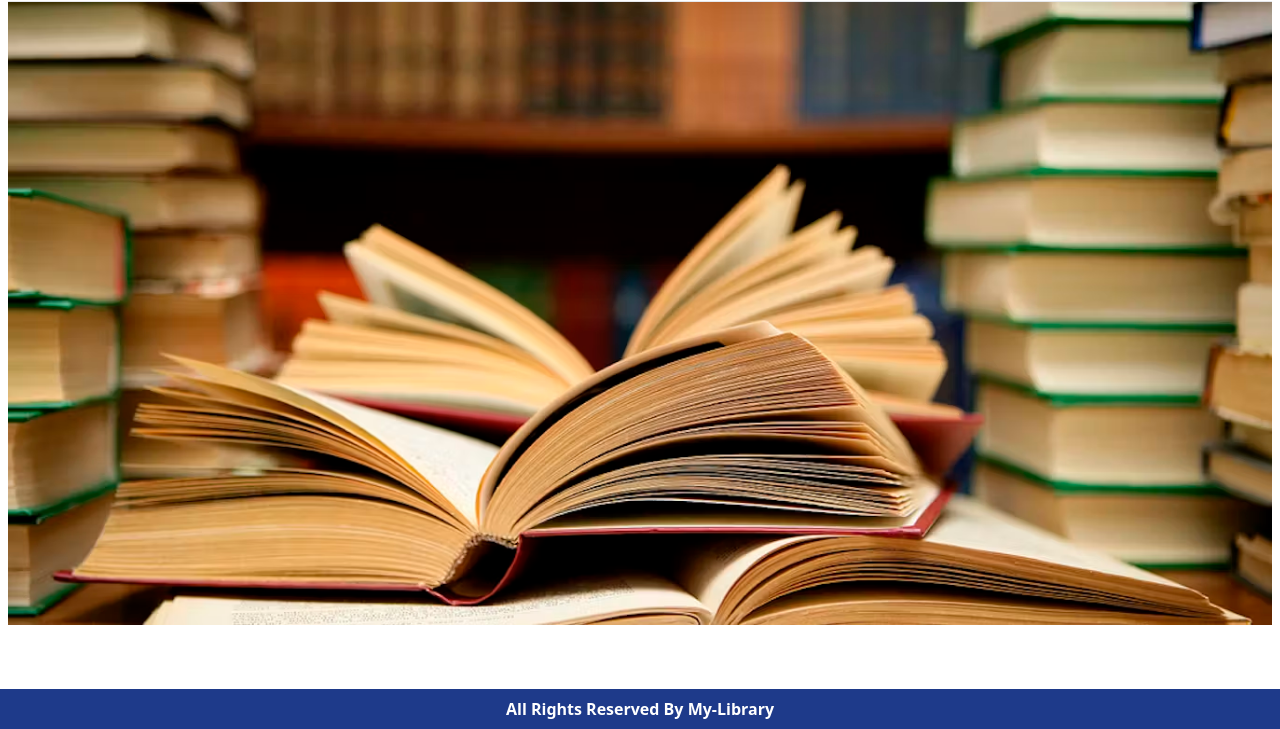
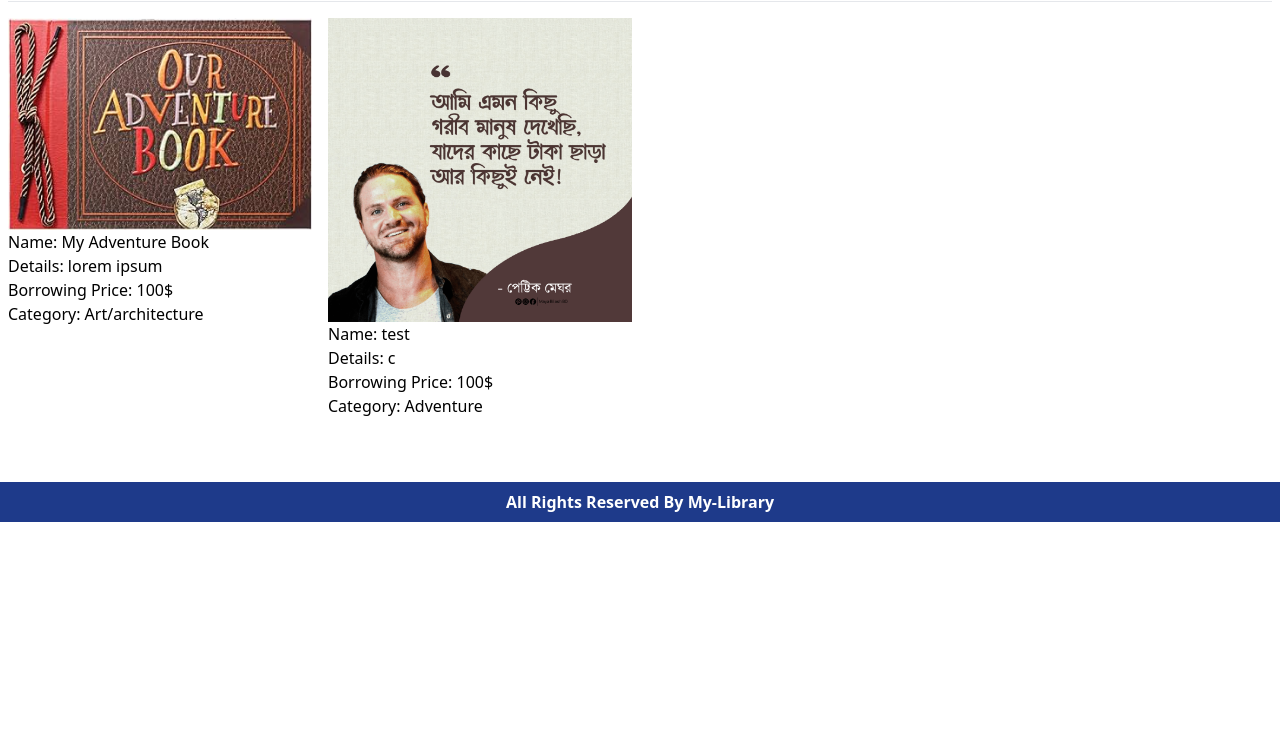
Before and after one commit to Sarker-Rajib/Library-management, a Django app: page / in a window 1280 px wide. Shown: the part 117-846 px from the top of the page. After the commit the page ends 639 px from the top, so only its background shows below. Run offline with Django 4.2, Linux system fonts and the light colour scheme; data comes from the database, SQL or seed files in the repository; both versions use the stored data as it was after the commit; some libraries are stand-ins or nearby versions.

Commit message:
book added

```diff
--- a/library_management/urls.py
+++ b/library_management/urls.py
@@ -1,8 +1,15 @@
 from django.contrib import admin
 from django.urls import path, include
 from .views import homepage
+
+# ------------------------------
+from django.conf import settings
+from django.conf.urls.static import static
+#------------------------------------------
 
 urlpatterns = [
     path('admin/', admin.site.urls),
     path('', homepage, name='home'),
 ]
+
+urlpatterns += static(settings.MEDIA_URL, document_root=settings.MEDIA_ROOT)
--- a/library_management/views.py
+++ b/library_management/views.py
@@ -1,4 +1,7 @@
 from django.shortcuts import render
+from Books import models
 
 def homepage(request):
-    return render(request, 'index.html')
+    books = models.Book.objects.all()
+    # print(books)
+    return render(request, 'index.html', {'books': books})
--- a/templates/index.html
+++ b/templates/index.html
@@ -6,8 +6,17 @@
 <h2>Welcome to My Library - <strong>{{request.user.first_name}} !</strong></h2>
 
 <hr>
-<img src="{% static 'book1.avif' %}" alt="image">
-
+<div class=" pt-4 grid md:grid-cols-2 lg:grid-cols-3 grid-cols-1 xl:grid-cols-4 gap-4">
+    {% for book in books %}
+    <div class="book-card">
+        <img src={{book.image.url}} alt="book">
+        <p>Name: {{book.title}}</p>
+        <p>Details: {{book.description}}</p>
+        <p>Borrowing Price: {{book.borrowing_price}}$</p>
+        <p>Category: {{book.category}}</p>
+    </div>
+    {% endfor %}
+</div>
 <br>
 
 {% endblock %}
```
Also changed, not shown: Books/media/images/moral.jpg (added), Books/media/images/my-ad.jpg (added), db.sqlite3.
